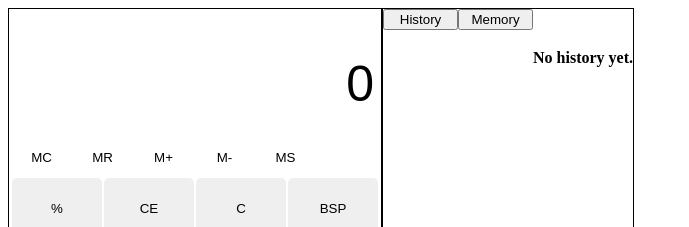
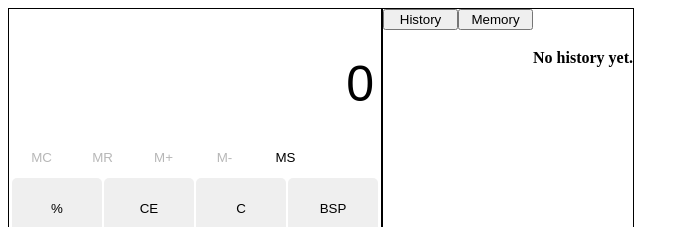
Before and after one commit to AngusWebbHammond/calculator, a React (Vite) app: page / in a window 1280 px wide. Shown: the top 227 px of the page, without its empty margins (0-689 px from the left). Built offline with nearby package versions, Linux system fonts and the light colour scheme.

Commit message:
improved memory handling when nothing is in memory

```diff
--- a/src/components/Calculator/index.jsx
+++ b/src/components/Calculator/index.jsx
@@ -195,10 +195,10 @@ const Calculator = () => {
             </div>
             <div>
                 {/* Memory */}
-                <MemoryButton type='MC' onclick={() => dispatch(clearCurrentValue())}/>
-                <MemoryButton type='MR' onclick={() => setCurrentCount(savedValue)}/>
-                <MemoryButton type='M+' onclick={() => dispatch(changeCurrentValue('1'))}/>
-                <MemoryButton type='M-' onclick={() => dispatch(changeCurrentValue('-1'))}/>
+                <MemoryButton type='MC' disabled={!savedValue} onclick={() => dispatch(clearCurrentValue())}/>
+                <MemoryButton type='MR' disabled={!savedValue} onclick={() => setCurrentCount(savedValue)}/>
+                <MemoryButton type='M+' disabled={!savedValue} onclick={() => dispatch(changeCurrentValue('1'))}/>
+                <MemoryButton type='M-' disabled={!savedValue} onclick={() => dispatch(changeCurrentValue('-1'))}/>
                 <MemoryButton type='MS' onclick={() => dispatch(saveCurrentValue(currentCount))}/>
                 {/* <MemoryButton type='M^' /> */}
             </div>
@@ -268,7 +268,8 @@ const Calculator = () => {
                                 <button onClick={() => dispatch(clearCurrentValue())}>MC</button>
                             </div>
                         </div>:
-                        <h4>No memory yet.</h4>)
+                        <h4>No memory yet.</h4>
+                    )
                 }
             </div>
         </div>
--- a/src/components/Memory-Buttons/index.jsx
+++ b/src/components/Memory-Buttons/index.jsx
@@ -3,7 +3,7 @@ import './memory-buttons.css';
 
 const MemoryButton = (props) => {
   return (
-    <button className='button' onClick={props.onclick}>{props.type}</button>
+    <button className='button' onClick={props.onclick} disabled={props.disabled}>{props.type}</button>
   )
 }
 
```
